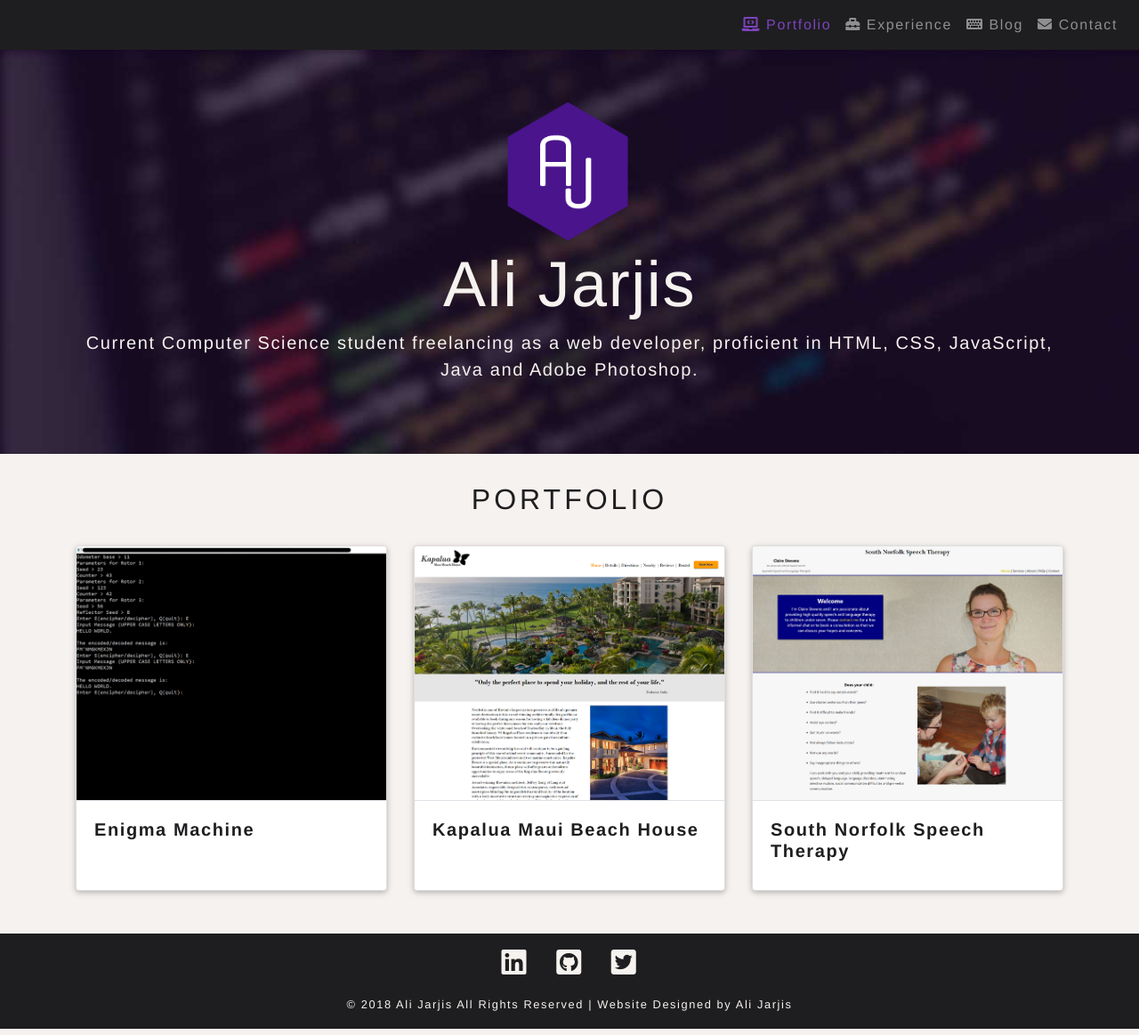
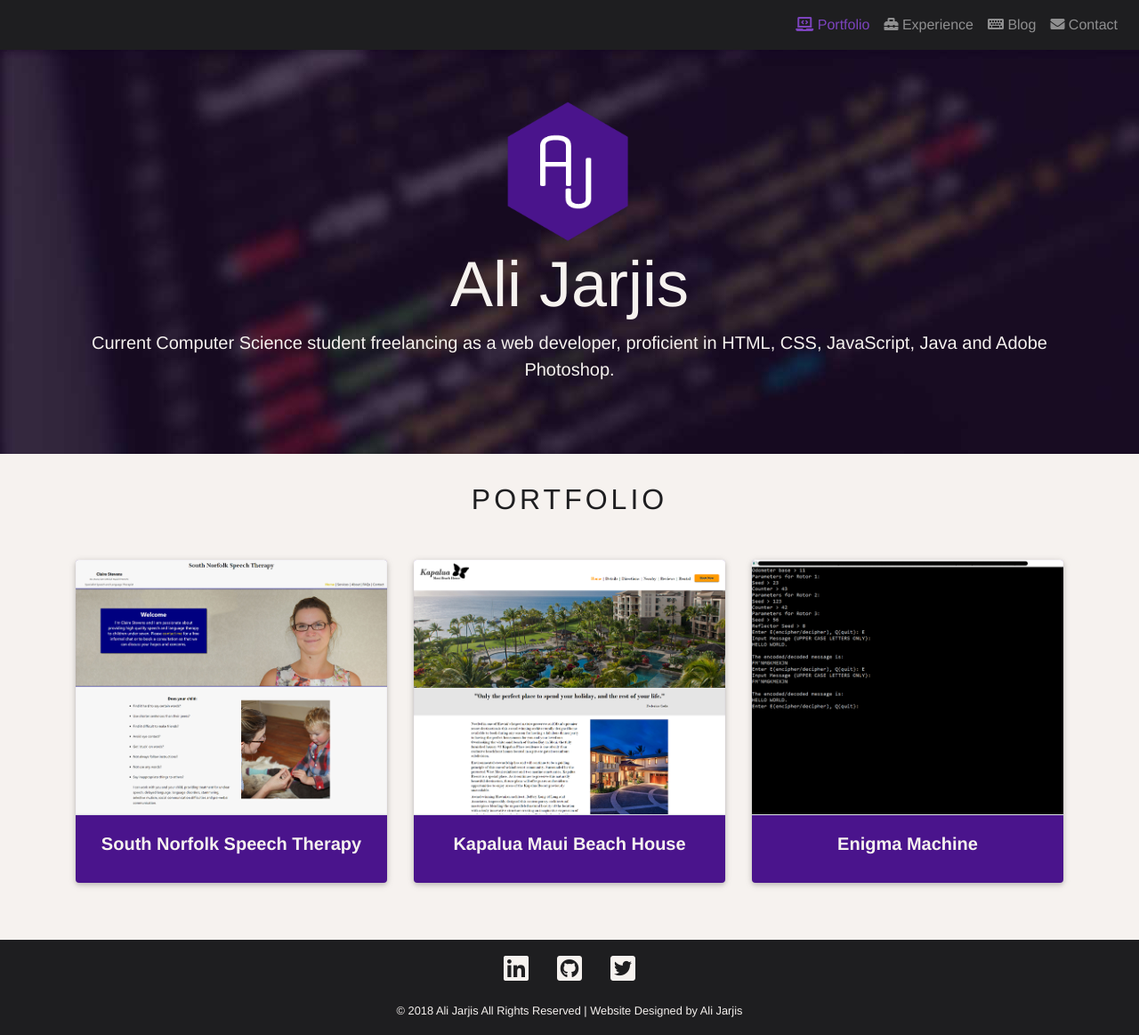
Before and after one commit to AJarjis/Portfolio, a Jekyll site: the page built from index.html, in a window 1280 px wide and 1163 px high. Shown: the whole window at 89% size. Built offline with Jekyll 4.4.1, drawn with Linux system fonts in a browser that asks for light colours; nearby versions of some CDN libraries.

Commit message:
Alteration to ui of portfolio display

```diff
--- a/_config.yml
+++ b/_config.yml
@@ -6,8 +6,7 @@ baseurl: ""
 url: "www.ajarjis.com"
 author:  Ali Jarjis
 email: ali-jarjis@hotmail.com
-  #TODO: add logo
-logo: ""
+logo: "/assets/images/logo.png"
 
 social:
   name: Ali Jarjis
@@ -42,6 +41,3 @@ defaults:
       path: ""
     values:
       layout: "default"
-
-sass:
-  sass_dir: _sass
--- a/_includes/header.html
+++ b/_includes/header.html
@@ -1,9 +1,9 @@
 <header>
     <nav class="navbar navbar-expand-md fixed-top navbar-dark bg-dark">
         <!-- Logo -->
-        <!-- <a class="navbar-brand" href="#">
-            <h1>{{ site.title }}</h1>
-        </a> -->
+        <a class="navbar-brand" href="{{ site.url }}">
+            <!-- <img src="{{ site.logo }}" width="30" height="30" alt=""> -->
+        </a>
 
         <!-- Hamburger Icon -->
         <button class="navbar-toggler ml-auto" type="button" data-toggle="collapse" data-target="#navMenu" aria-controls="navbarNav"
--- a/_includes/hero.html
+++ b/_includes/hero.html
@@ -1,14 +1,14 @@
 <style>
     .jumbotron {
-        background-image: url("/assets/images/banner.jpg");
+        background-image: url("/assets/images/hero.jpg");
         color: var(--white);
     }
 </style>
 
 <div class="jumbotron jumbotron-fluid text-center">
     <div class="container">
-        <img class="img-fluid" src="/assets/images/logo.png" />
-        <h1 class="display-3">Ali Jarjis</h1>
+        <img class="img-fluid" src="{{ site.logo }}" />
+        <h1 class="display-3">{{ site.title }}</h1>
         <p class="lead">Current Computer Science student freelancing as a web developer,
             proficient in HTML, CSS, JavaScript, Java and Adobe Photoshop.</p>
     </div>
--- a/_includes/portfolio.html
+++ b/_includes/portfolio.html
@@ -1,11 +1,14 @@
 <h2 class="text-center">PORTFOLIO</h2>
-<br/>
-<div class="card-deck">
-    {% for work in site.works %}
-    <div class="card rounded">
-        <img class="card-img-top" src="{{ work.imagePath }}" alt="{{ work.title }}">
-        <div class="card-body border-top">
-            <h5 class="card-title">{{ work.title}}</h5>
+<br />
+<div class="row">
+    <!-- TODO: Display 6 at a time -->
+    {% for work in site.works reversed limit: 3 %}
+    <div class="col-sm-6 col-md-6 col-lg-4 py-3">
+        <div class="card rounded h-100">
+            <img class="card-img-top" src="{{ work.imagePath }}" alt="{{ work.title }}">
+            <div class="card-body border-top text-center">
+                <h5 class="card-title">{{ work.title}}</h5>
+            </div>
         </div>
     </div>
     {% endfor %}
--- a/assets/css/styles.css
+++ b/assets/css/styles.css
@@ -7,7 +7,6 @@ body {
     font-family: "Heebo", "Helvetica Neue", Helvetica, sans-serif;
     background-color: var(--white);
     color: var(--black) !important;
-    letter-spacing: .1rem;
 }
 
 a {
@@ -62,17 +61,18 @@ footer a:hover, footer a:focus{
 /* Work CSS */
 .card {
     display: block;
-    margin-bottom: 20px;
-    line-height: 1.42857143;
     border-radius: 2px;
     box-shadow: 0 2px 5px 0 rgba(0,0,0,0.16),0 2px 10px 0 rgba(0,0,0,0.12);
     transition: box-shadow .25s;
+    background-color: var(--dark_purple);
+    color: var(--white);
+    border: none !important;
 }
 
 .card:hover {
     cursor: pointer;
     box-shadow: 0 8px 17px 0 rgba(0,0,0,0.2),0 6px 20px 0 rgba(0,0,0,0.19);
-    color: var(--light_purple);
+    font-weight: bold;
 }
 
 .card-title {
```
Also changed, not shown: _works/2017-05-15-enigma.md (added, +5 -0 lines), _works/2017-10-15-kapalua.md (added, +5 -0 lines), _works/2018-01-15-snst.md (added, +5 -0 lines), _works/2018-05-15-enigma.md (added, +5 -0 lines), _works/2018-10-15-kapalua.md (added, +5 -0 lines), _works/2019-01-15-snst.md (added, +5 -0 lines), assets/images/hero.jpg (renamed from assets/images/banner.jpg), 5 other files.
